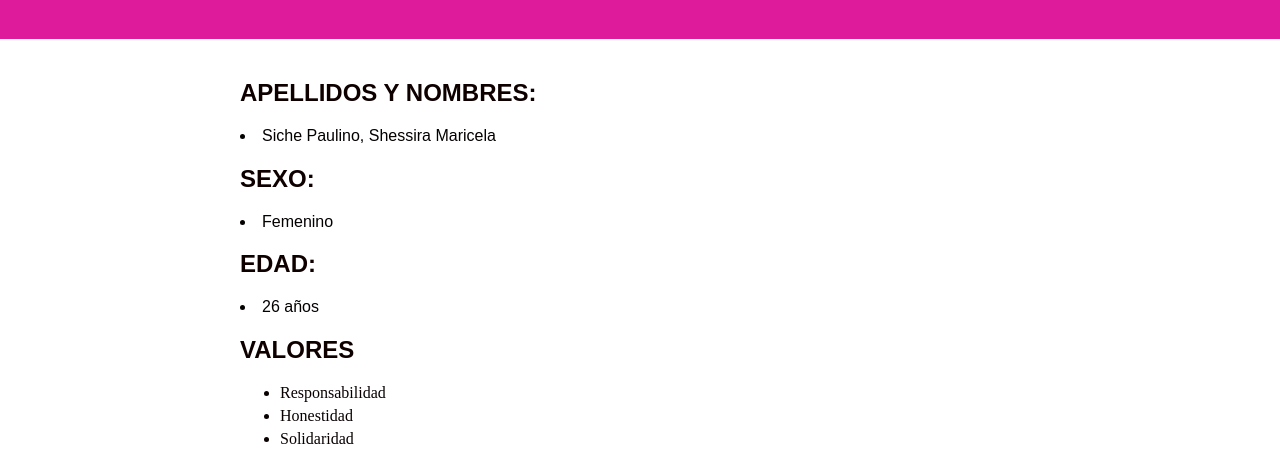
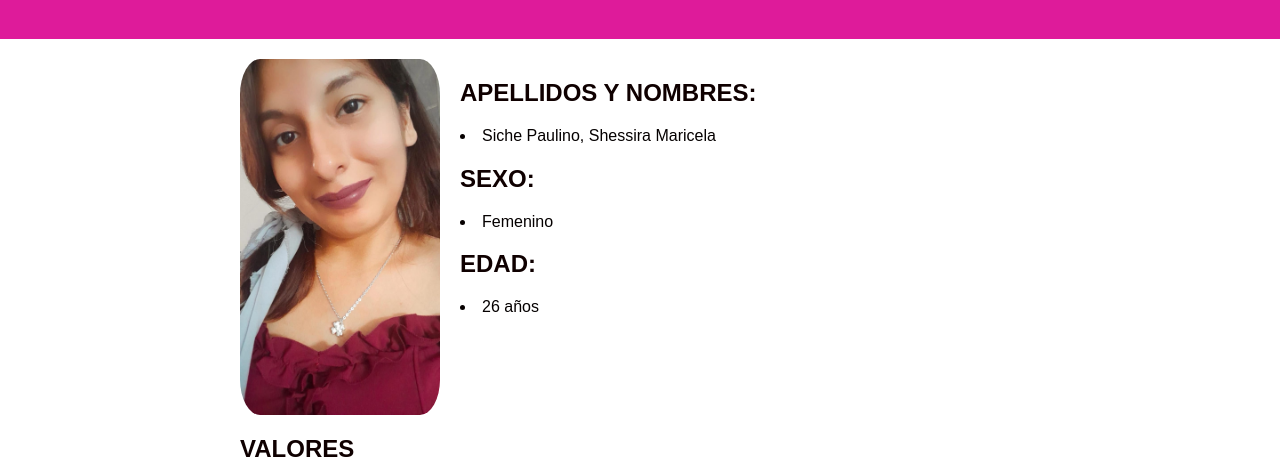
Before and after one commit to Shessimar/Maricela, a plain HTML site: page tablas.html in a window 1280 px wide. Shown: the part 81-551 px from the top of the page. Drawn offline with Linux system fonts and the light colour scheme; the site is published under a folder, as on GitHub Pages, so addresses that start at the root find nothing.

Commit message:
Update tablas.html

```diff
--- a/tablas.html
+++ b/tablas.html
@@ -15,7 +15,9 @@
     <section>
        <div class="contenedor">
 
-        <img src="/Imagenes/Imagen.png" alt="">
+           <img src="Imagenes/Imagen.png">
+
+
 
             <h2>APELLIDOS Y NOMBRES:</h2>
             <li>Siche Paulino, Shessira Maricela</li>
```
